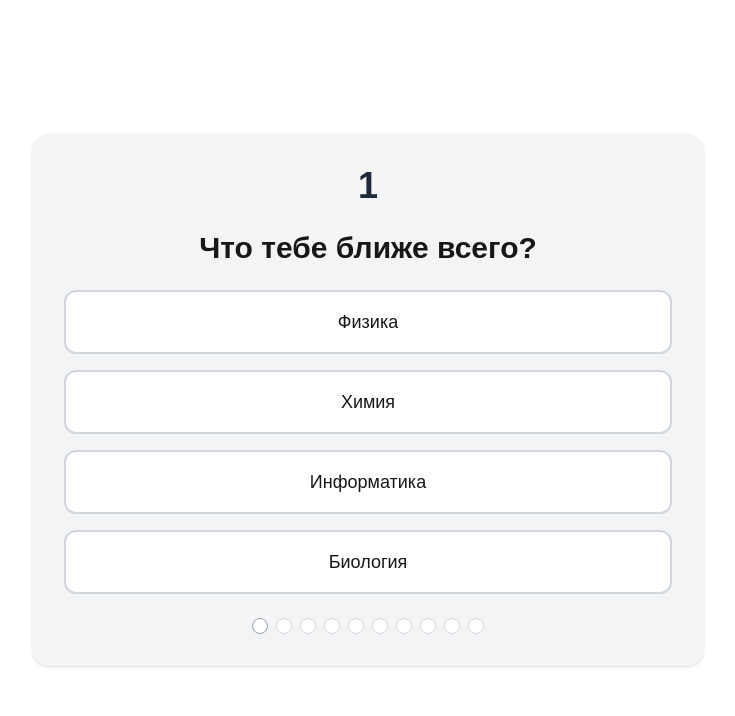
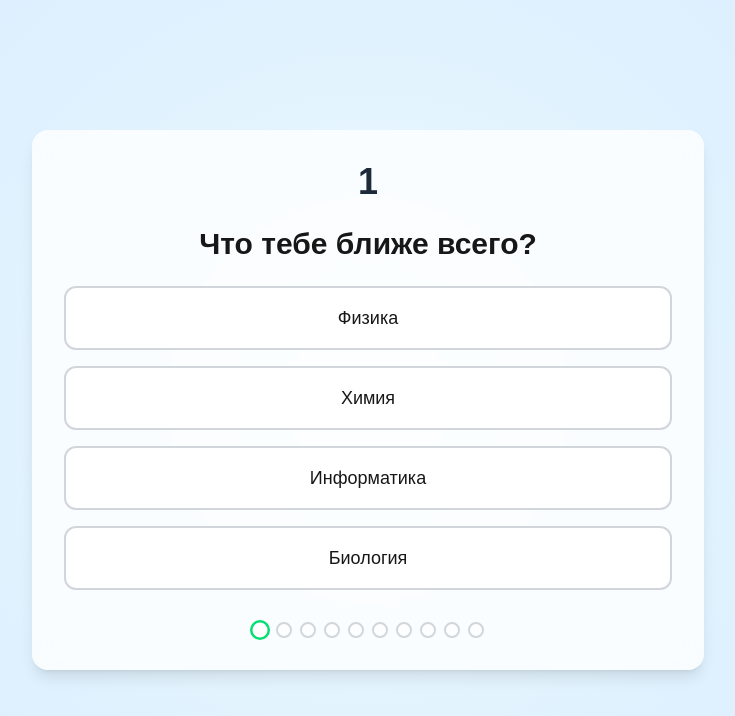
Before and after one commit to InANNWeTrust/graduate, a Next.js app: page / in a window 1280 px wide. Shown: the top 716 px of the page, without its empty margins (272-1007 px from the left). Built offline with nearby package versions, Linux system fonts and the light colour scheme.

Commit message:
✨ добавлены анимации и интерактивный фон

```diff
--- a/package.json
+++ b/package.json
@@ -9,6 +9,7 @@
     "lint": "next lint"
   },
   "dependencies": {
+    "canvas-confetti": "^1.9.3",
     "framer-motion": "^12.7.4",
     "next": "15.3.1",
     "react": "^19.0.0",
@@ -18,6 +19,7 @@
   "devDependencies": {
     "@eslint/eslintrc": "^3",
     "@tailwindcss/postcss": "^4",
+    "@types/canvas-confetti": "^1.9.0",
     "@types/node": "^20",
     "@types/react": "^19",
     "@types/react-dom": "^19",
--- a/src/app/page.tsx
+++ b/src/app/page.tsx
@@ -1,6 +1,6 @@
 'use client';
 
-import { useState } from 'react';
+import { useState, useEffect } from 'react';
 import { motion, AnimatePresence } from 'framer-motion';
 import {
   BarChart,
@@ -11,6 +11,7 @@ import {
   ResponsiveContainer,
   Cell,
 } from 'recharts';
+import confetti from 'canvas-confetti';
 
 const questions = [
   { q: 'Что тебе ближе всего?', options: ['Физика', 'Химия', 'Информатика', 'Биология'] },
@@ -134,11 +135,67 @@ function getTopDirections(scoreMap: Record<string, number>, topN = 3) {
   if (entries.length === 0) return [];
   return entries.sort((a, b) => b[1] - a[1]).slice(0, topN);
 }
+
 export default function QuizApp() {
   const [step, setStep] = useState(0);
   const [answers, setAnswers] = useState<string[]>([]);
   const [result, setResult] = useState<string | null>(null);
   const [chartData, setChartData] = useState<{ direction: string; value: number }[]>([]);
+  const [bgPosition, setBgPosition] = useState({ x: 0, y: 0 });
+
+  useEffect(() => {
+    const handleMouseMove = (e: MouseEvent) => {
+      const x = (e.clientX / window.innerWidth) * 10;
+      const y = (e.clientY / window.innerHeight) * 10;
+      setBgPosition({ x, y });
+    };
+
+    window.addEventListener('mousemove', handleMouseMove);
+    return () => window.removeEventListener('mousemove', handleMouseMove);
+  }, []);
+
+  const triggerConfetti = () => {
+    const count = 200;
+    const defaults = {
+      origin: { y: 0.7 },
+      zIndex: 1000,
+    };
+
+    function fire(particleRatio: number, opts: any) {
+      confetti({
+        ...defaults,
+        ...opts,
+        particleCount: Math.floor(count * particleRatio),
+      });
+    }
+
+    fire(0.25, {
+      spread: 26,
+      startVelocity: 55,
+    });
+
+    fire(0.2, {
+      spread: 60,
+    });
+
+    fire(0.35, {
+      spread: 100,
+      decay: 0.91,
+      scalar: 0.8,
+    });
+
+    fire(0.1, {
+      spread: 120,
+      startVelocity: 25,
+      decay: 0.92,
+      scalar: 1.2,
+    });
+
+    fire(0.1, {
+      spread: 120,
+      startVelocity: 45,
+    });
+  };
 
   const handleAnswer = (answer: string) => {
     const newAnswers = [...answers, answer];
@@ -150,6 +207,7 @@ export default function QuizApp() {
         const top3 = getTopDirections(scores);
         setResult(top3[0]?.[0] || 'Ты особенный! Придумай своё направление 😊');
         setChartData(top3.map(([direction, value]) => ({ direction, value })));
+        setTimeout(triggerConfetti, 500);
       } else {
         setStep(step + 1);
       }
@@ -164,75 +222,131 @@ export default function QuizApp() {
   };
 
   return (
-    <div className="min-h-screen bg-white px-4 py-10 flex items-center justify-center">
-      <div className="max-w-2xl w-full">
+    <div
+      className="min-h-screen relative overflow-hidden px-4 py-10 flex items-center justify-center"
+      style={{
+        background: `radial-gradient(circle at ${50 + bgPosition.x}% ${50 + bgPosition.y}%, #f0f9ff, #e0f2fe, #dbeafe)`,
+        transition: 'background 0.3s ease',
+      }}
+    >
+      <div className="absolute inset-0 bg-grid opacity-10"></div>
+      <div className="max-w-2xl w-full relative z-10">
         <AnimatePresence mode="wait">
           {!result ? (
             <motion.div
               key={step}
-              initial={{ opacity: 0, y: 40 }}
-              animate={{ opacity: 1, y: 0 }}
-              exit={{ opacity: 0, y: -30 }}
-              transition={{ duration: 0.4 }}
-              className="bg-gray-100 p-8 rounded-2xl shadow text-center"
+              initial={{ opacity: 0, y: 40, rotateX: 30 }}
+              animate={{ opacity: 1, y: 0, rotateX: 0 }}
+              exit={{ opacity: 0, y: -30, rotateX: -30 }}
+              transition={{
+                duration: 0.6,
+                type: "spring",
+                stiffness: 100,
+                damping: 15
+              }}
+              className="bg-white/80 backdrop-blur-sm p-8 rounded-2xl shadow-lg text-center"
             >
-              <div className="text-4xl font-bold text-gray-800 mb-6">{step + 1}</div>
+              <motion.div
+                className="text-4xl font-bold text-gray-800 mb-6"
+                initial={{ scale: 0.5 }}
+                animate={{ scale: 1 }}
+                transition={{ duration: 0.3 }}
+              >
+                {step + 1}
+              </motion.div>
               <h2 className="text-2xl md:text-3xl font-semibold mb-6">{questions[step].q}</h2>
               <div className="grid gap-4">
                 {questions[step].options.map((opt, idx) => (
                   <motion.button
                     key={idx}
-                    whileTap={{ scale: 0.95, opacity: 0 }}
-                    whileHover={{ backgroundColor: '#f0fdf4' }}
+                    initial={{ opacity: 0, x: -20 }}
+                    animate={{ opacity: 1, x: 0 }}
+                    transition={{ delay: idx * 0.1 }}
+                    whileHover={{
+                      scale: 1.02,
+                      backgroundColor: '#f0fdf4',
+                      transition: { duration: 0.2 }
+                    }}
+                    whileTap={{ scale: 0.95 }}
                     onClick={() => handleAnswer(opt)}
-                    className="bg-white border-2 border-gray-300 rounded-xl py-4 px-6 text-lg hover:bg-gray-200 transition"
+                    className="bg-white/90 backdrop-blur-sm border-2 border-gray-300 rounded-xl py-4 px-6 text-lg transition-all duration-300 hover:shadow-md hover:border-green-300"
                   >
                     {opt}
                   </motion.button>
                 ))}
               </div>
-              <div className="flex justify-center gap-2 mt-6">
+              <div className="flex justify-center gap-2 mt-8">
                 {questions.map((_, index) => (
-                  <div
+                  <motion.div
                     key={index}
-                    className={`w-4 h-4 rounded-full border transition-all duration-300 ${
-                      index < step ? 'bg-green-200 border-green-300' :
-                      index === step ? 'bg-white border-gray-400' :
-                      'bg-white border-gray-300'
+                    initial={{ scale: 0.5 }}
+                    animate={{
+                      scale: 1,
+                      transition: { delay: index * 0.05 }
+                    }}
+                    className={`w-4 h-4 rounded-full border-2 transition-all duration-300 ${
+                      index < step
+                        ? 'bg-green-400 border-green-500 scale-110'
+                        : index === step
+                        ? 'bg-white border-green-400 scale-125'
+                        : 'bg-white/50 border-gray-300'
                     }`}
-                  ></div>
+                  ></motion.div>
                 ))}
               </div>
             </motion.div>
           ) : (
             <motion.div
               key="result"
-              initial={{ opacity: 0, scale: 0.9 }}
-              animate={{ opacity: 1, scale: 1 }}
-              transition={{ duration: 0.5 }}
-              className="bg-yellow-100 p-8 rounded-2xl shadow text-center"
+              initial={{ opacity: 0, scale: 0.9, y: 20 }}
+              animate={{ opacity: 1, scale: 1, y: 0 }}
+              transition={{
+                duration: 0.8,
+                type: "spring",
+                stiffness: 100,
+                damping: 15
+              }}
+              className="bg-white/80 backdrop-blur-sm p-8 rounded-2xl shadow-lg text-center"
+            >
+              <motion.div
+                initial={{ opacity: 0, y: -20 }}
+                animate={{ opacity: 1, y: 0 }}
+                transition={{ delay: 0.3 }}
               >
                 <h2 className="text-3xl font-bold mb-4">✨ Тебе подходит направление:</h2>
-              <p className="text-2xl mb-6">{result}</p>
+                <p className="text-2xl mb-6 text-green-600 font-semibold">{result}</p>
+              </motion.div>
+
               {chartData.length > 0 && (
-                <div className="w-full h-[300px] mb-6">
+                <motion.div
+                  className="w-full h-[300px] mb-6"
+                  initial={{ opacity: 0 }}
+                  animate={{ opacity: 1 }}
+                  transition={{ delay: 0.6 }}
+                >
                   <ResponsiveContainer>
                     <BarChart data={chartData} layout="vertical" margin={{ left: 20, right: 20 }}>
                       <CartesianGrid strokeDasharray="3 3" />
                       <XAxis type="number" domain={[0, 3]} />
                       <YAxis type="category" dataKey="direction" tick={{ fontSize: 14 }} width={220} />
-                      <Bar dataKey="value" fill="#6366f1" isAnimationActive={false} radius={[0, 10, 10, 0]}>
+                      <Bar dataKey="value" fill="#6366f1" isAnimationActive={true} radius={[0, 10, 10, 0]}>
                         {chartData.map((entry, index) => (
-                          <Cell key={`cell-${index}`} fill="#6366f1" />
+                          <Cell key={`cell-${index}`} fill={`hsl(${220 + index * 20}, 70%, 60%)`} />
                         ))}
                       </Bar>
                     </BarChart>
                   </ResponsiveContainer>
-                </div>
+                </motion.div>
               )}
+
+              <motion.div
+                initial={{ opacity: 0, y: 20 }}
+                animate={{ opacity: 1, y: 0 }}
+                transition={{ delay: 0.9 }}
+              >
                 <button
                   onClick={restart}
-                className="bg-white border-2 border-gray-600 text-lg rounded-xl px-6 py-3 hover:bg-gray-200 transition"
+                  className="bg-gradient-to-r from-green-400 to-green-500 text-white text-lg rounded-xl px-8 py-3 hover:shadow-lg transition-all duration-300 hover:scale-105"
                 >
                   Пройти ещё раз
                 </button>
@@ -240,10 +354,11 @@ export default function QuizApp() {
                 <a
                   href="https://vk.com/ftientrants"
                   target="_blank"
-                className="block mt-4 text-blue-600 underline text-sm"
+                  className="block mt-4 text-blue-600 hover:text-blue-700 underline text-sm transition-colors"
                 >
                   Вступай в нашу группу ВКонтакте — ФТИ | Абитуриентам
                 </a>
+              </motion.div>
             </motion.div>
           )}
         </AnimatePresence>
```
Also changed, not shown: 1 other file (tests, documents, lock files or other folders). Lines whose indentation alone changed are shown as unchanged.
